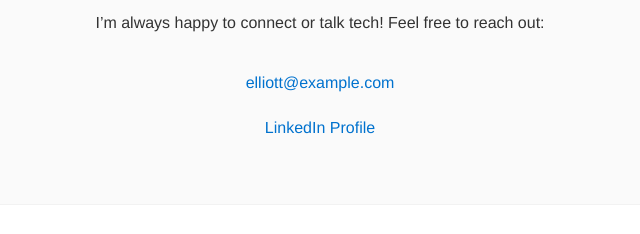
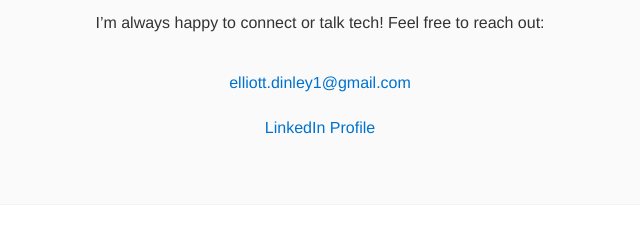
Before and after one commit to elliottdinley/elliottdinley-portfolio, a plain HTML site: page index.html in a window 1280 px wide. Shown: the part 2648-2882 px from the top of the page, 320-960 px from the left. Drawn offline with Linux system fonts and the light colour scheme; a web font is replaced by a local one.

Commit message:
Update email index.html

```diff
--- a/index.html
+++ b/index.html
@@ -202,8 +202,8 @@
           I’m always happy to connect or talk tech! Feel free to reach out:
         </p>
         <div class="contact-details" data-animate>
-          <a href="mailto:elliott@example.com" target="_blank" rel="noopener"
-            >elliott@example.com</a
+          <a href="mailto:elliott.dinley1@gmail.com" target="_blank" rel="noopener"
+            >elliott.dinley1@gmail.com</a
           >
           <a
             href="https://www.linkedin.com/in/elliottdinley"
```
